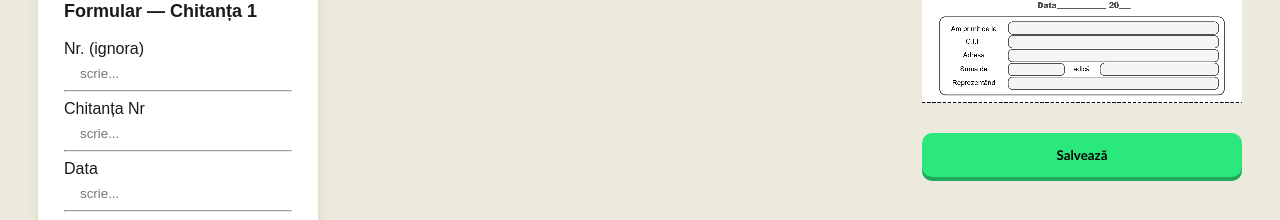
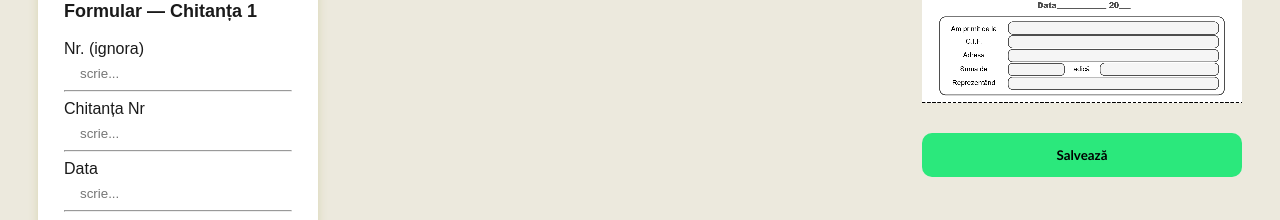
Before and after one commit to clevartist/Chitantier-2.0, a React (Create React App) app: page / in a window 1280 px wide. Shown: the part 200-420 px from the top of the page. Built offline with nearby package versions, Linux system fonts and the light colour scheme.

Commit message:
Restore CSS variables and styles for light and dark mode

```diff
--- a/src/styles.css
+++ b/src/styles.css
@@ -12,7 +12,6 @@
   --new-chitanta-bg: #bababa;
   --new-chitanta-shadow: #9f9f9f;
   --primenit-bg: #2be87c;
-  --primenit-shadow: #20a85b;
   --heading-color: #1a1a1a;
 }
 
@@ -30,7 +29,6 @@ body.dark {
   --new-chitanta-bg: #2c2f36;
   --new-chitanta-shadow: #16181c;
   --primenit-bg: #23c26b;
-  --primenit-shadow: #158049;
   --heading-color: #f2f2f2;
 }
 
@@ -135,7 +133,6 @@ h1 {
   font-family: "Trebuchet MS", "Lucida Sans Unicode", "Lucida Grande",
     "Lucida Sans", Arial, sans-serif;
   border-radius: 10px;
-  box-shadow: 0px 4px var(--primenit-shadow);
 }
 
 .new-chitanta {
```
